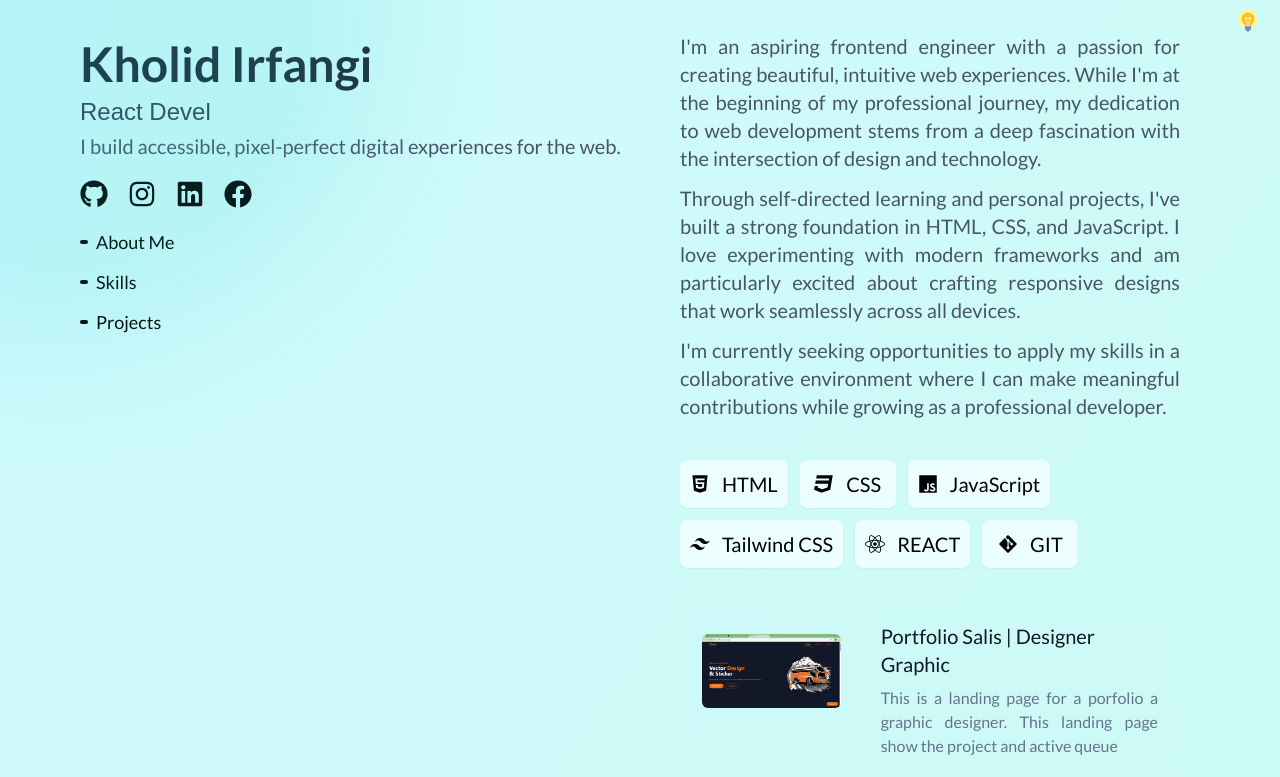
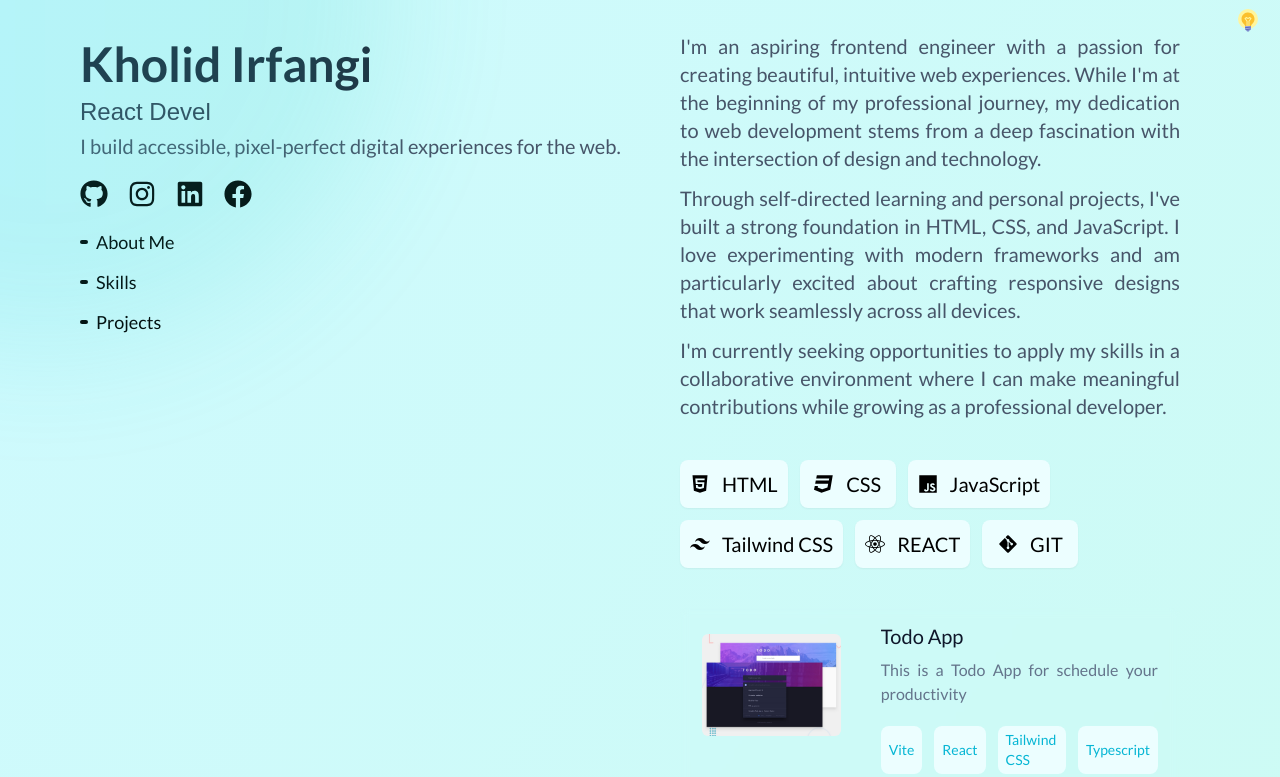
Before and after one commit to kholidirfangi/New-Portfolio, a React (Vite) app: page / in a window 1280 px wide. Shown: the top 777 px of the page. Built offline with nearby package versions, Linux system fonts and the light colour scheme; a web font is replaced by a local one.

Commit message:
add new project

```diff
--- a/src/components/Card.jsx
+++ b/src/components/Card.jsx
@@ -2,8 +2,15 @@ import Badge from "./Badge";
 
 const data = [
   {
+    image: "./assets/image/desktop-preview.jpg",
+    title: "Todo App",
+    desc: "This is a Todo App for schedule your productivity",
+    link: "https://todo-app-one-theta-37.vercel.app/",
+    tools: ["Vite", "React", "Tailwind CSS", "Typescript"],
+  },
+  {
     image: "./assets/image/portfolio-salis.png",
-    title: "Portfolio Salis | Designer Graphic",
+    title: "Portfolio Designer Graphic",
     desc: "This is a landing page for a porfolio a graphic designer. This landing page show the project and active queue",
     link: "https://portfolio-salis.vercel.app/",
     tools: ["Vite", "React", "Tailwind CSS", "Firebase"],
```
Also changed, not shown: public/assets/image/desktop-preview.jpg (added).
